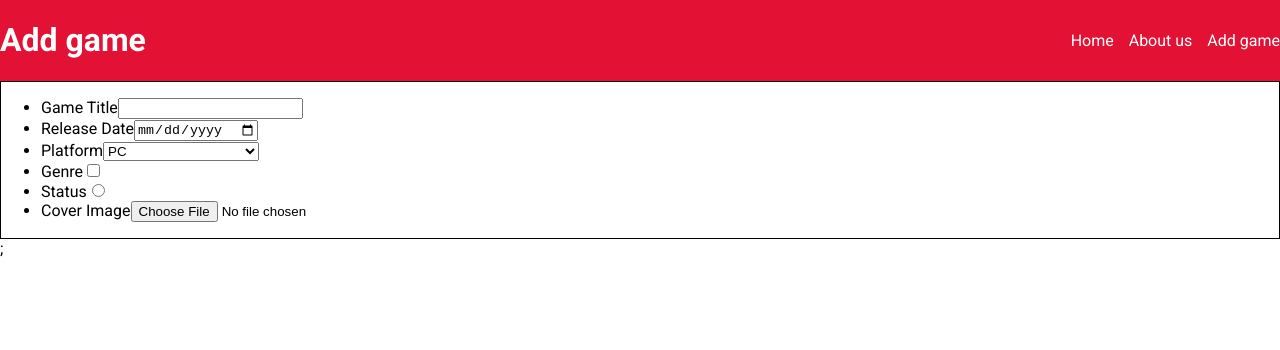
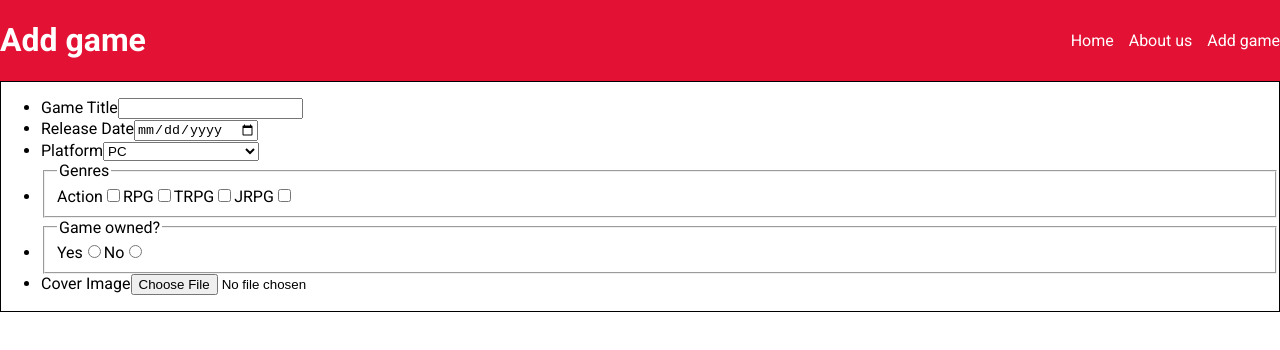
Before and after one commit to VaultDweller13/rss-react, a React (Vite) app in the folder components/: page /form in a window 1280 px wide. Shown: the top 350 px of the page. Built offline with nearby package versions, Linux system fonts and the light colour scheme.

Commit message:
feat: add options to inputs, move checkboxes and radio into separate containers

```diff
--- /dev/null
+++ b/components/src/components/form/Checkboxes.tsx
@@ -0,0 +1,19 @@
+import React from 'react';
+
+export default class Checkboxes extends React.Component {
+  render() {
+    return (
+      <fieldset className="form_fieldset">
+        <legend>Genres</legend>
+        <label htmlFor="genre_action">Action</label>
+        <input type="checkbox" name="genre" id="genre_action" />
+        <label htmlFor="genre_rpg">RPG</label>
+        <input type="checkbox" name="genre" id="genre_rpg" />
+        <label htmlFor="genre_trpg">TRPG</label>
+        <input type="checkbox" name="genre" id="genre_trpg" />
+        <label htmlFor="genre_jrpg">JRPG</label>
+        <input type="checkbox" name="genre" id="genre_jrpg" />
+      </fieldset>
+    );
+  }
+}
--- a/components/src/components/form/Form.tsx
+++ b/components/src/components/form/Form.tsx
@@ -1,6 +1,8 @@
 import React from 'react';
 import './Form.css';
 import Select from './Select';
+import Checkboxes from './Checkboxes';
+import Radio from './Radio';
 
 export default class Form extends React.Component {
   render() {
@@ -19,12 +21,10 @@ export default class Form extends React.Component {
             <Select />
           </li>
           <li className="form_item">
-            <label htmlFor="form_game-genre">Genre</label>
-            <input type="checkbox" name="genre" id="form_game-genre" />
+            <Checkboxes />
           </li>
           <li className="form_item">
-            <label htmlFor="form_game-status">Status</label>
-            <input type="radio" name="status" id="form_game-status" />
+            <Radio />
           </li>
           <li className="form_item">
             <label htmlFor="form_game-cover">Cover Image</label>
--- /dev/null
+++ b/components/src/components/form/Radio.tsx
@@ -0,0 +1,15 @@
+import React from 'react';
+
+export default class Radio extends React.Component {
+  render() {
+    return (
+      <fieldset className="form_fieldset">
+        <legend>Game owned?</legend>
+        <label htmlFor="status_yes">Yes</label>
+        <input type="radio" name="status" id="status_yes" />
+        <label htmlFor="status_no">No</label>
+        <input type="radio" name="status" id="status_no" />
+      </fieldset>
+    );
+  }
+}
--- a/components/src/pages/FormPage.tsx
+++ b/components/src/pages/FormPage.tsx
@@ -7,7 +7,7 @@ export default class From extends React.Component {
     return (
       <>
         <Header currentPage="Add game" />
-        <Form />;
+        <Form />
       </>
     );
   }
```
